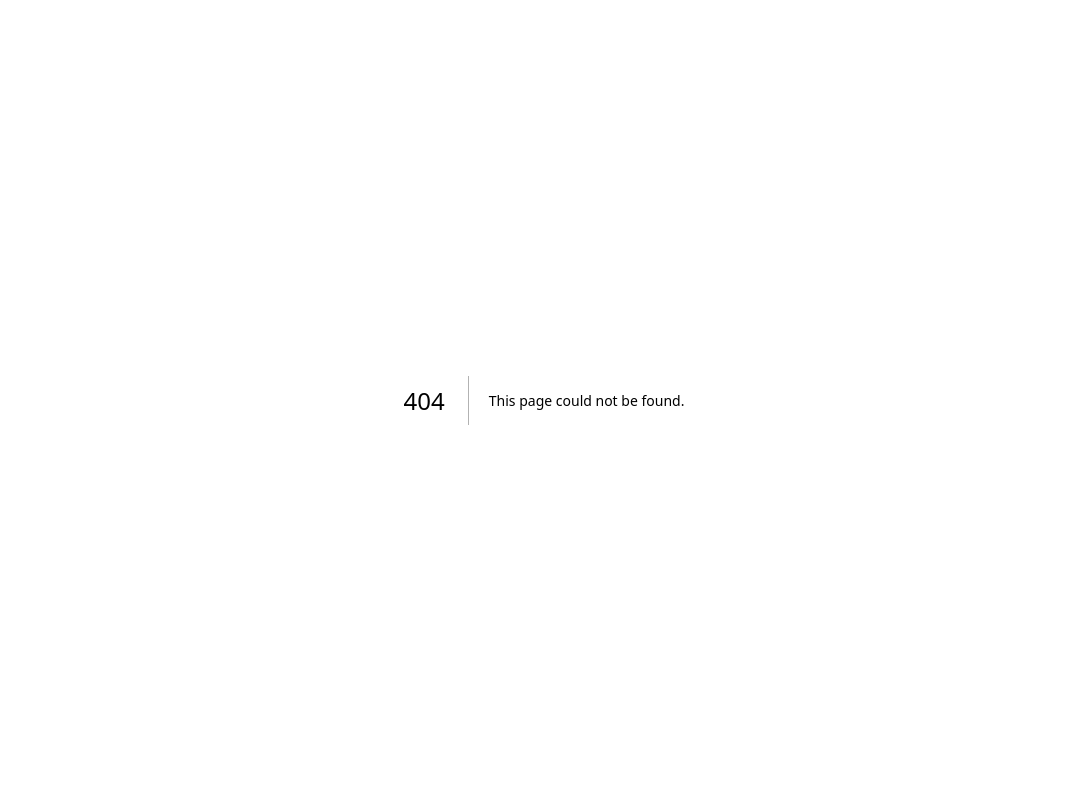
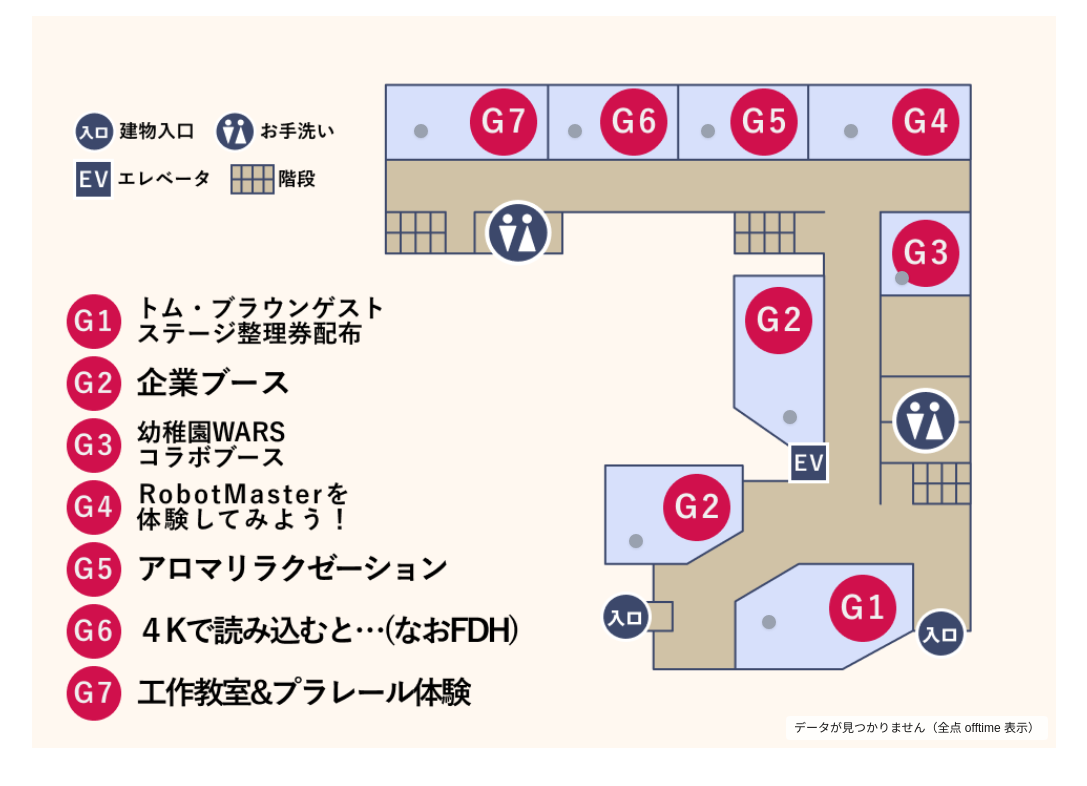
Before and after one commit to taminororo/RezeArc, a Next.js app: page /detailMap in a window 1280 px wide. Before the commit this address had no page. Shown: the top 786 px of the page, without its empty margins (96-1183 px from the left). Built offline with nearby package versions, Linux system fonts and the light colour scheme; no server answers; the database is empty; a web font is replaced by a local one.

Commit message:
[add]mapDetailコンポーネントの実装

```diff
--- /dev/null
+++ b/src/app/detailMap/page.tsx
@@ -0,0 +1,9 @@
+import MapDetail from "@/components/mapDetail";
+
+export default function Page() {
+  return (
+    <main className="min-h-dvh w-full flex justify-center items-start p-4">
+      <MapDetail />
+    </main>
+  );
+}
--- a/src/components/congestionPoint.tsx
+++ b/src/components/congestionPoint.tsx
@@ -2,30 +2,31 @@
 
 import React from "react";
 
-type CongestionStatus = "free" | "slightly_crowded" | "crowded" | "offtime";
+export type CongestionStatus = "free" | "slightly_crowded" | "crowded" | "offtime";
 
 type Props = {
   status: CongestionStatus;
+  /** 任意: 識別用ID（DOMのdata属性やテスト用） */
+  id?: number | string;
+  /** 任意: 大きさを調整したい場合 */
+  size?: number; // px
 };
 
-/**
- * CongestionPoint
- * - 混雑状況に応じて色を変える丸い点
- * - props: status ("free" | "slightly_crowded" | "crowded" | "offtime")
- */
-export default function CongestionPoint({ status }: Props) {
-  // 状態ごとの色マッピング
+export default function CongestionPoint({ status, id, size = 14 }: Props) {
   const colorMap: Record<CongestionStatus, string> = {
-    free: "bg-green-500", // 空いてる
-    slightly_crowded: "bg-yellow-400", // やや混雑
-    crowded: "bg-red-500", // 混雑
-    offtime: "bg-gray-400", // 企画時間外
+    free: "bg-green-500",
+    slightly_crowded: "bg-yellow-400",
+    crowded: "bg-red-500",
+    offtime: "bg-gray-400",
   };
 
   return (
     <span
-      className={`inline-block h-4 w-4 rounded-full ${colorMap[status]}`}
-      aria-label={status}
+      data-point-id={id ?? undefined}
+      className={`inline-block rounded-full ${colorMap[status]} shadow`}
+      style={{ width: size, height: size }}
+      aria-label={`${id ?? "point"}:${status}`}
+      title={String(id ?? "")}
     />
   );
 }
--- /dev/null
+++ b/src/components/mapDetail.tsx
@@ -0,0 +1,110 @@
+"use client";
+
+import React, { useEffect, useMemo, useState } from "react";
+import Image from "next/image";
+import CongestionPoint, { type CongestionStatus } from "./congestionPoint";
+
+/**
+ * API から返るイベント1件の型
+ * /api/events: event_id / congestion_status などを返す
+ */
+type ApiEvent = {
+  event_id: number;
+  congestion_status: CongestionStatus;
+  // ほかのフィールドも来るが今回は未使用
+};
+
+/**
+ * マップ上に置くポイント定義
+ * - id: これが event_id と一致する想定（不変）
+ * - x, y: 画像左上を(0,0)・右下を(100,100)としたパーセンテージ座標
+ * - label: デバッグ/将来のツールチップ用
+ */
+type MapPoint = {
+  id: number;
+  x: number; // %
+  y: number; // %
+  label?: string;
+};
+
+/** ここが「不変の割り当て表」: SVG 上の座標に応じて、恒久的に ID を割り当てる */
+const POINTS: MapPoint[] = [
+  { id: 1, x: 38.0, y: 16.0, label: "お化け屋敷" },
+  { id: 2, x: 72.0, y: 83.0, label: "ゲスト企画" },
+  { id: 3, x: 53.0, y: 16.0, label: "ワークショップ" },
+  { id: 4, x: 66.0, y: 16.0, label: "8番出口" },
+  { id: 5, x: 80.0, y: 16.0, label: "二人羽織" },
+  { id: 6, x: 85.0, y: 36.0, label: "技大でバッティング" },
+  { id: 7, x: 74.0, y: 55.0, label: "ビンゴ大会" },
+  { id: 8, x: 59.0, y: 72.0, label: "ゲーム大会" },
+  // 必要に応じて増やす
+];
+
+export default function MapDetail() {
+  const [events, setEvents] = useState<ApiEvent[]>([]);
+  const [loading, setLoading] = useState(true);
+
+  // 初期ロードで /api/events を取得
+  useEffect(() => {
+    (async () => {
+      try {
+        const res = await fetch("/api/events", { cache: "no-store" });
+        if (!res.ok) throw new Error("Failed to fetch /api/events");
+        const data: ApiEvent[] = await res.json();
+        setEvents(data);
+      } catch (err) {
+        console.error(err);
+      } finally {
+        setLoading(false);
+      }
+    })();
+  }, []);
+
+  // event_id -> congestion_status のルックアップマップ
+  const statusById = useMemo(() => {
+    const map = new Map<number, CongestionStatus>();
+    for (const e of events) map.set(e.event_id, e.congestion_status);
+    return map;
+  }, [events]);
+
+  return (
+    <div className="w-full">
+      {/* 画像は拡大不可 → ただの静的表示。ラッパーは relative にして子を absolute 配置 */}
+      <div className="relative mx-auto w-full max-w-5xl">
+        {/* Next/Image で固定比率 & 画質確保 */}
+        <Image
+          src="/map_1Fv2.svg"
+          alt="1F Map"
+          width={1600}
+          height={900}
+          className="w-full h-auto select-none pointer-events-none"
+          priority
+        />
+
+        {/* ポイント群（画像の上に絶対配置） */}
+        <div className="absolute inset-0">
+          {POINTS.map((p) => {
+            const status = statusById.get(p.id) ?? "offtime";
+            return (
+              <div
+                key={p.id}
+                className="absolute -translate-x-1/2 -translate-y-1/2"
+                style={{ left: `${p.x}%`, top: `${p.y}%` }}
+              >
+                {/* CongestionPoint に id と status を渡す */}
+                <CongestionPoint id={p.id} status={status} />
+              </div>
+            );
+          })}
+        </div>
+
+        {/* 参考: ローディング or 取得失敗の簡易表示（任意） */}
+        {!loading && events.length === 0 && (
+          <p className="absolute bottom-2 right-2 text-xs bg-white/80 px-2 py-1 rounded">
+            データが見つかりません（全点 offtime 表示）
+          </p>
+        )}
+      </div>
+    </div>
+  );
+}
```
